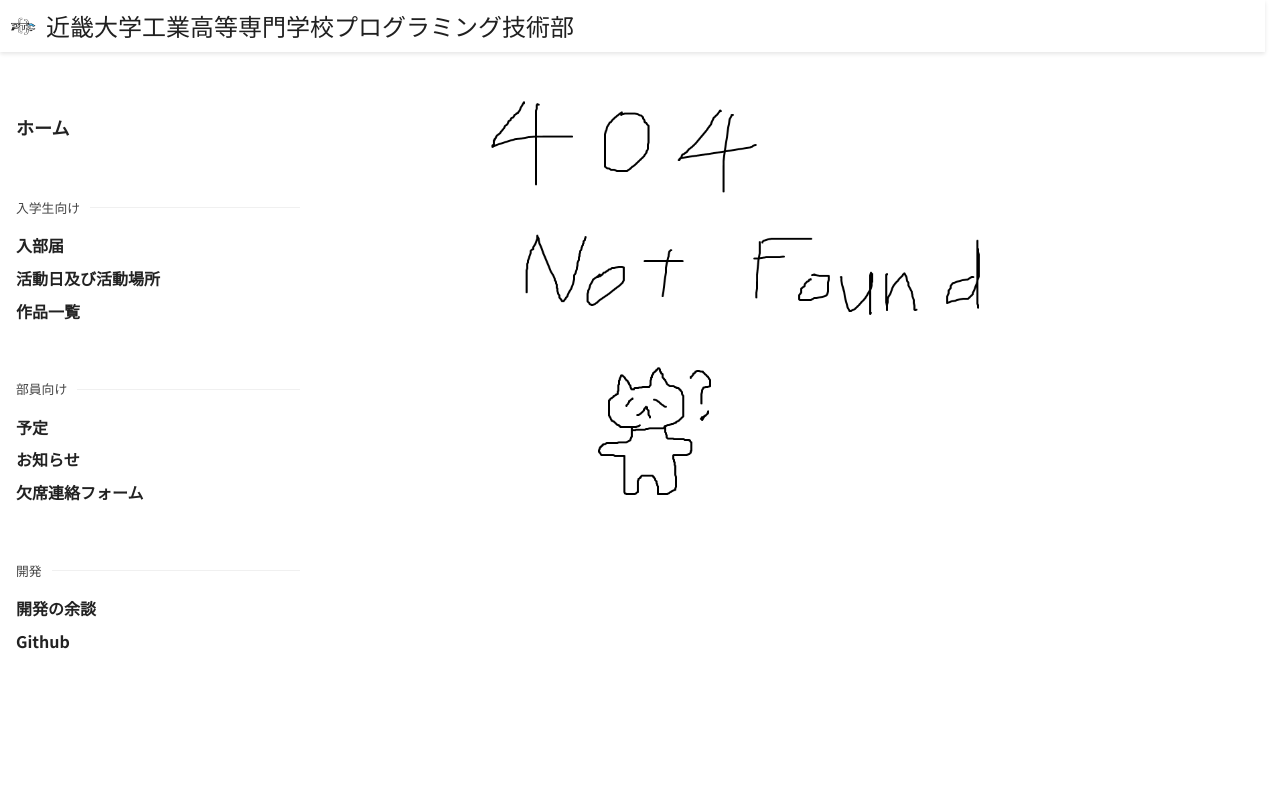
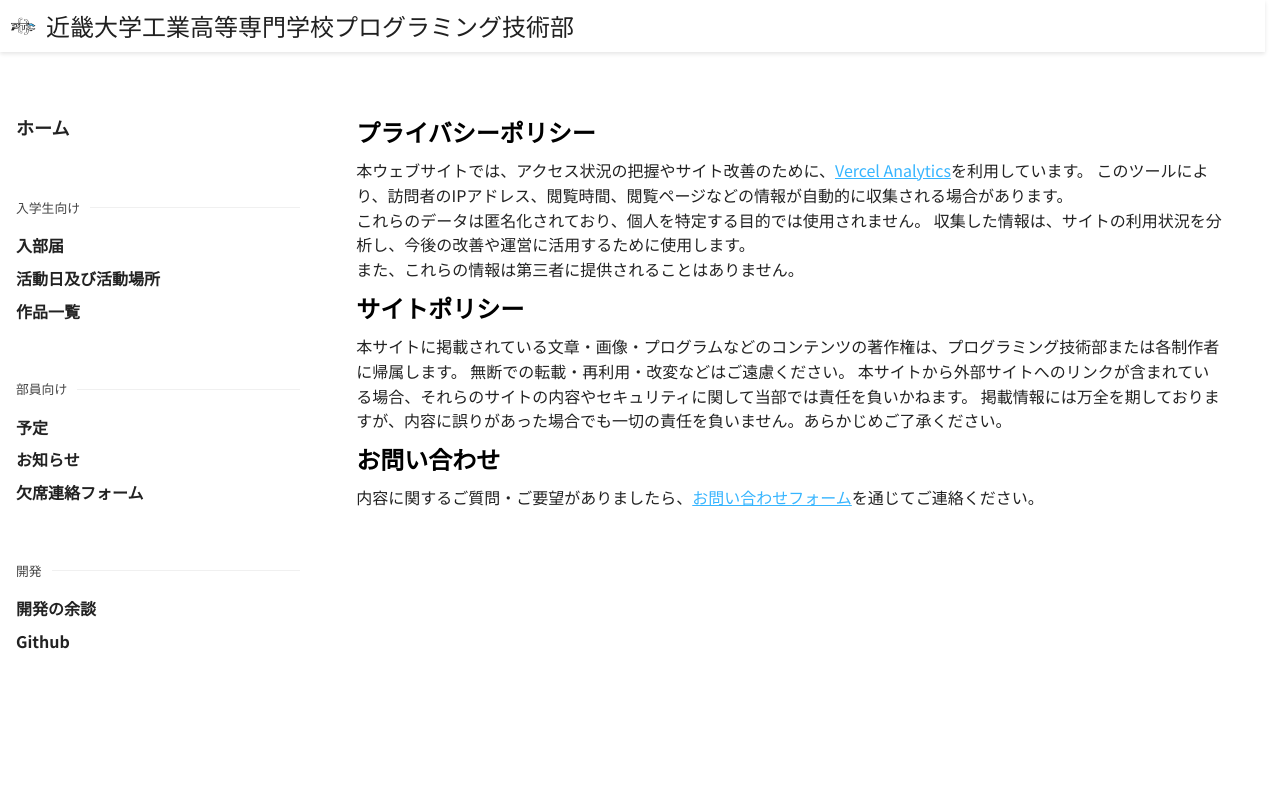
Before and after one commit to mokkun55/procon-homepage, a Next.js app: page /privacy in a window 1280 px wide. Before the commit this address had no page. Shown: the top 800 px of the page. Built offline with nearby package versions, Linux system fonts and the light colour scheme; a small style sheet from the web is missing.

Commit message:
feat: プライバシーポリシーの追加

```diff
--- /dev/null
+++ b/src/app/privacy/page.tsx
@@ -0,0 +1,41 @@
+import type { ReactNode } from 'react'
+import styles from './style.module.scss'
+
+const Page = (): ReactNode => {
+  return (
+    <div className={styles.container}>
+      <h1 className={styles.title}>プライバシーポリシー</h1>
+      <p className={styles.text}>
+        本ウェブサイトでは、アクセス状況の把握やサイト改善のために、
+        <a href="https://vercel.com/docs/analytics/privacy-policy" className={styles.link}>
+          Vercel Analytics
+        </a>
+        を利用しています。
+        このツールにより、訪問者のIPアドレス、閲覧時間、閲覧ページなどの情報が自動的に収集される場合があります。
+        <br />
+        これらのデータは匿名化されており、個人を特定する目的では使用されません。
+        収集した情報は、サイトの利用状況を分析し、今後の改善や運営に活用するために使用します。
+        <br />
+        また、これらの情報は第三者に提供されることはありません。
+      </p>
+      <h1 className={styles.title}>サイトポリシー</h1>
+      <p className={styles.text}>
+        本サイトに掲載されている文章・画像・プログラムなどのコンテンツの著作権は、プログラミング技術部または各制作者に帰属します。
+        無断での転載・再利用・改変などはご遠慮ください。
+        本サイトから外部サイトへのリンクが含まれている場合、それらのサイトの内容やセキュリティに関して当部では責任を負いかねます。
+        掲載情報には万全を期しておりますが、内容に誤りがあった場合でも一切の責任を負いません。あらかじめご了承ください。
+      </p>
+      <h1 className={styles.title}>お問い合わせ</h1>
+      <p className={styles.text}>
+        内容に関するご質問・ご要望がありましたら、
+        {/* TODO 後で要望フォームにリンクする */}
+        <a href="/from" className={styles.link}>
+          お問い合わせフォーム
+        </a>
+        を通じてご連絡ください。
+      </p>
+    </div>
+  )
+}
+
+export default Page
--- /dev/null
+++ b/src/app/privacy/style.module.scss
@@ -0,0 +1,19 @@
+.container {
+  margin-top: 32px;
+  padding: 24px;
+
+  .title {
+    font-size: 24px;
+    font-weight: 600;
+    margin: 8px 0;
+  }
+
+  .text {
+    color: var(--text-primary);
+  }
+
+  .link {
+    color: var(--text-link);
+    text-decoration: underline;
+  }
+}
```
